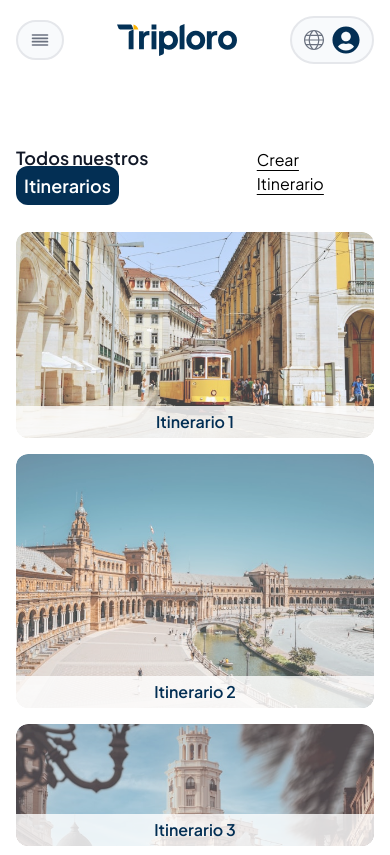
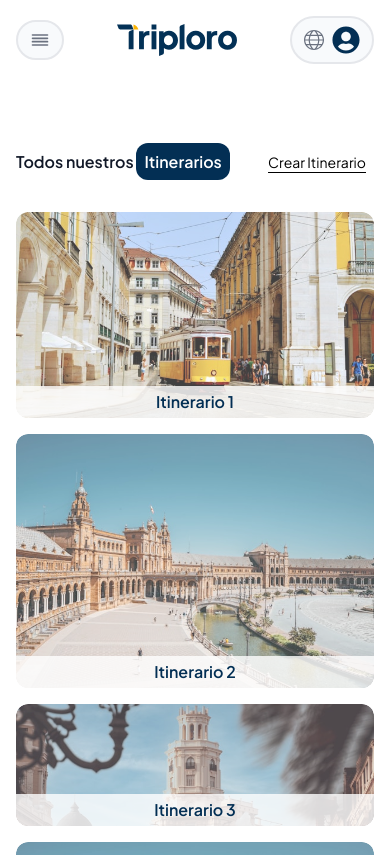
Before and after one commit to Andresuito/triploro, a Next.js app: page /en/itineraries in a window 390 px wide. Shown: the top 855 px of the page. Built offline with nearby package versions, Linux system fonts and the light colour scheme; no server answers.

Commit message:
refactor: Update itinerary page with improved image loading

```diff
--- a/src/app/[locale]/itineraries/page.tsx
+++ b/src/app/[locale]/itineraries/page.tsx
@@ -33,8 +33,8 @@ export default function BetterExample() {
   return (
     <div className="min-h-screen">
       <div className="max-w-7xl mx-auto px-4 py-8">
-        <div className="mt-8 md:mt-16 flex justify-between items-start mb-8">
-          <h2 className="text-lg lg:text-2xl font-semibold text-gray-900 ">
+        <div className="mt-8 md:mt-16 flex justify-between items-center mb-8">
+          <h2 className="text-base lg:text-2xl font-semibold text-gray-900 ">
             Todos nuestros{" "}
             <span className="bg-blue px-2 py-2 text-white rounded-1xl">
               Itinerarios
@@ -43,7 +43,7 @@ export default function BetterExample() {
 
           <Link
             href="/new"
-            className="underline underline-offset-4 hover:bg-blue align-top px-2 py-1 hover:no-underline rounded-1xl duration-300 transition hover:text-white"
+            className="text-sm lg:text-2xl underline underline-offset-4 hover:bg-blue align-top px-2 py-2 hover:no-underline rounded-1xl duration-300 transition hover:text-white"
           >
             Crear Itinerario
           </Link>
```
